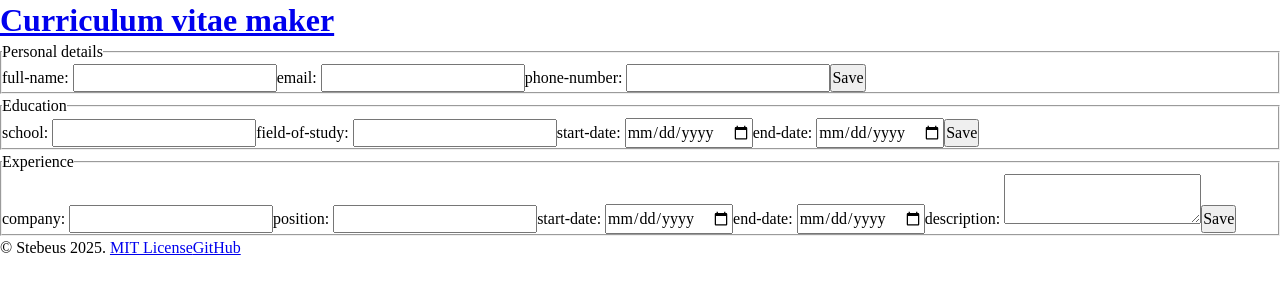
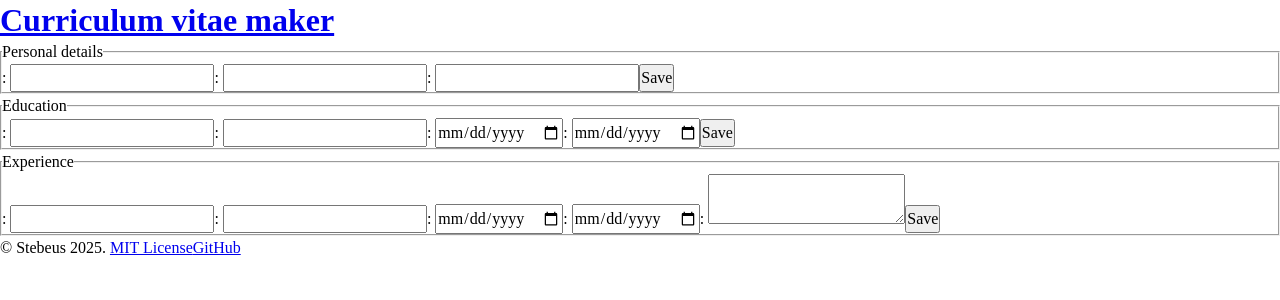
Before and after one commit to stebeus/curriculum-vitae-maker, a React (Vite) app: page / in a window 1280 px wide. Shown: the top 300 px of the page. Built offline with nearby package versions, Linux system fonts and the light colour scheme.

Commit message:
refactor!: improve Field component structure
Simplify and improve property and constant names, and remove unused name
attribute.

```diff
--- a/src/components/ui/Field.jsx
+++ b/src/components/ui/Field.jsx
@@ -1,24 +1,22 @@
-function Field({ name, type, hasReadOnlyProp }) {
-  const props = { name, readOnly: hasReadOnlyProp };
+export function Field({ label, type, isReadOnly }) {
+  const readOnly = { readOnly: isReadOnly };
 
-  const input = <input type={type} {...props} />;
-  const textarea = <textarea {...props}></textarea>;
+  const input = <input type={type} {...readOnly} />;
+  const textArea = <textarea {...readOnly}></textarea>;
 
-  const formControl = type === 'textarea' ? textarea : input;
+  const control = type === 'textarea' ? textArea : input;
 
   return (
-    // biome-ignore lint/a11y/noLabelWithoutControl: The form control is dynamically inserted.
+    // biome-ignore lint/a11y/noLabelWithoutControl: The control is defined conditionally.
     <label className="field">
-      {name}: {formControl}
+      {label}: {control}
     </label>
   );
 }
 
-const createFieldData = (...fields) =>
+export const createFieldData = (...fields) =>
   fields.map(([name, type = name]) => ({
     key: crypto.randomUUID(),
     name,
     type,
   }));
-
-export { createFieldData, Field };
```
